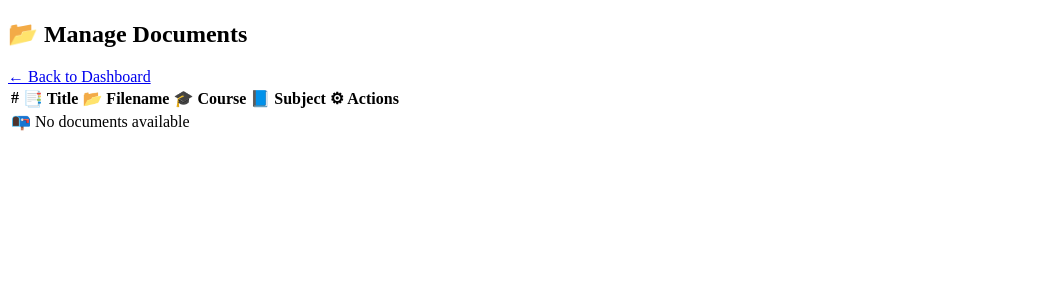
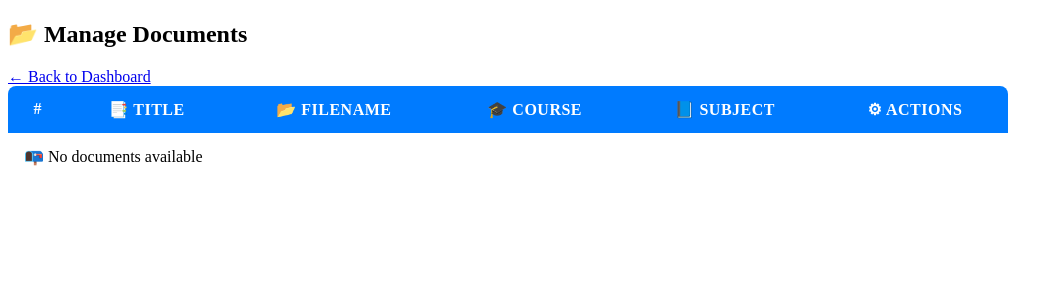
Before and after one commit to sakwasilas/summit, a Flask app: page /admin/documents in a window 1280 px wide. Shown: the part 98-398 px from the top of the page, without its empty margins (0-1063 px from the left). Run offline with Flask 3, Linux system fonts and the light colour scheme; data that the repository does not hold is empty.

Commit message:
styles edit course

```diff
--- a/templates/admin/manage_documents.html
+++ b/templates/admin/manage_documents.html
@@ -1,6 +1,9 @@
 {% extends "base.html" %}
 {% block content %}
-<div class="container mt-5">
+<div class="d-flex justify-content-center mt-5">
+  <div class="card shadow-lg border-0 rounded-3 w-100" style="max-width: 1000px;">
+    <div class="card-body p-0">
+      <div class="p-4">
         <!-- Page Title -->
         <div class="d-flex justify-content-between align-items-center mb-4">
           <h2 class="fw-bold text-primary">📂 Manage Documents</h2>
@@ -10,31 +13,29 @@
         </div>
 
         <!-- Documents Table -->
-  <div class="card shadow-sm border-0">
-    <div class="card-body p-0">
         <div class="table-responsive">
-        <table class="table table-striped table-hover align-middle mb-0">
-          <thead class="bg-primary text-white">
+          <table class="table mb-0 custom-table">
+            <thead>
               <tr>
-              <th scope="col">#</th>
-              <th scope="col">📑 Title</th>
-              <th scope="col">📂 Filename</th>
-              <th scope="col">🎓 Course</th>
-              <th scope="col">📘 Subject</th>
-              <th scope="col" class="text-center">⚙ Actions</th>
+                <th>#</th>
+                <th>📑 Title</th>
+                <th>📂 Filename</th>
+                <th>🎓 Course</th>
+                <th>📘 Subject</th>
+                <th class="text-center">⚙ Actions</th>
               </tr>
             </thead>
             <tbody>
               {% for doc in documents %}
               <tr>
                 <td>{{ loop.index }}</td>
-              <td class="fw-semibold">{{ doc.title }}</td>
+                <td>{{ doc.title }}</td>
                 <td>{{ doc.filename }}</td>
                 <td>{{ doc.course.name if doc.course else "N/A" }}</td>
                 <td>{{ doc.subject.name if doc.subject else "N/A" }}</td>
                 <td class="text-center">
                   <form action="{{ url_for('delete_document', doc_id=doc.id) }}" method="POST" class="d-inline">
-                  <button type="submit" class="btn btn-sm btn-outline-danger"
+                    <button type="submit" class="btn btn-sm btn-danger"
                       onclick="return confirm('Are you sure you want to delete this document?');">
                       🗑 Delete
                     </button>
@@ -54,4 +55,41 @@
       </div>
     </div>
   </div>
+</div>
+
+<!-- Custom Table Styling -->
+<style>
+  .custom-table {
+    border-collapse: separate;
+    border-spacing: 0;
+    width: 100%;
+  }
+  .custom-table thead tr {
+    background: #007bff;
+    color: #fff;
+    text-transform: uppercase;
+    letter-spacing: 0.5px;
+  }
+  .custom-table th,
+  .custom-table td {
+    padding: 14px 16px;
+    vertical-align: middle;
+  }
+  .custom-table tbody tr {
+    transition: all 0.2s ease-in-out;
+    border-bottom: 1px solid #f0f0f0;
+  }
+  .custom-table tbody tr:hover {
+    background: #f9fbff;
+    box-shadow: inset 3px 0 0 #007bff;
+  }
+  .custom-table th:first-child,
+  .custom-table td:first-child {
+    border-top-left-radius: 8px;
+  }
+  .custom-table th:last-child,
+  .custom-table td:last-child {
+    border-top-right-radius: 8px;
+  }
+</style>
 {% endblock %}
```
Lines whose indentation alone changed are shown as unchanged.
